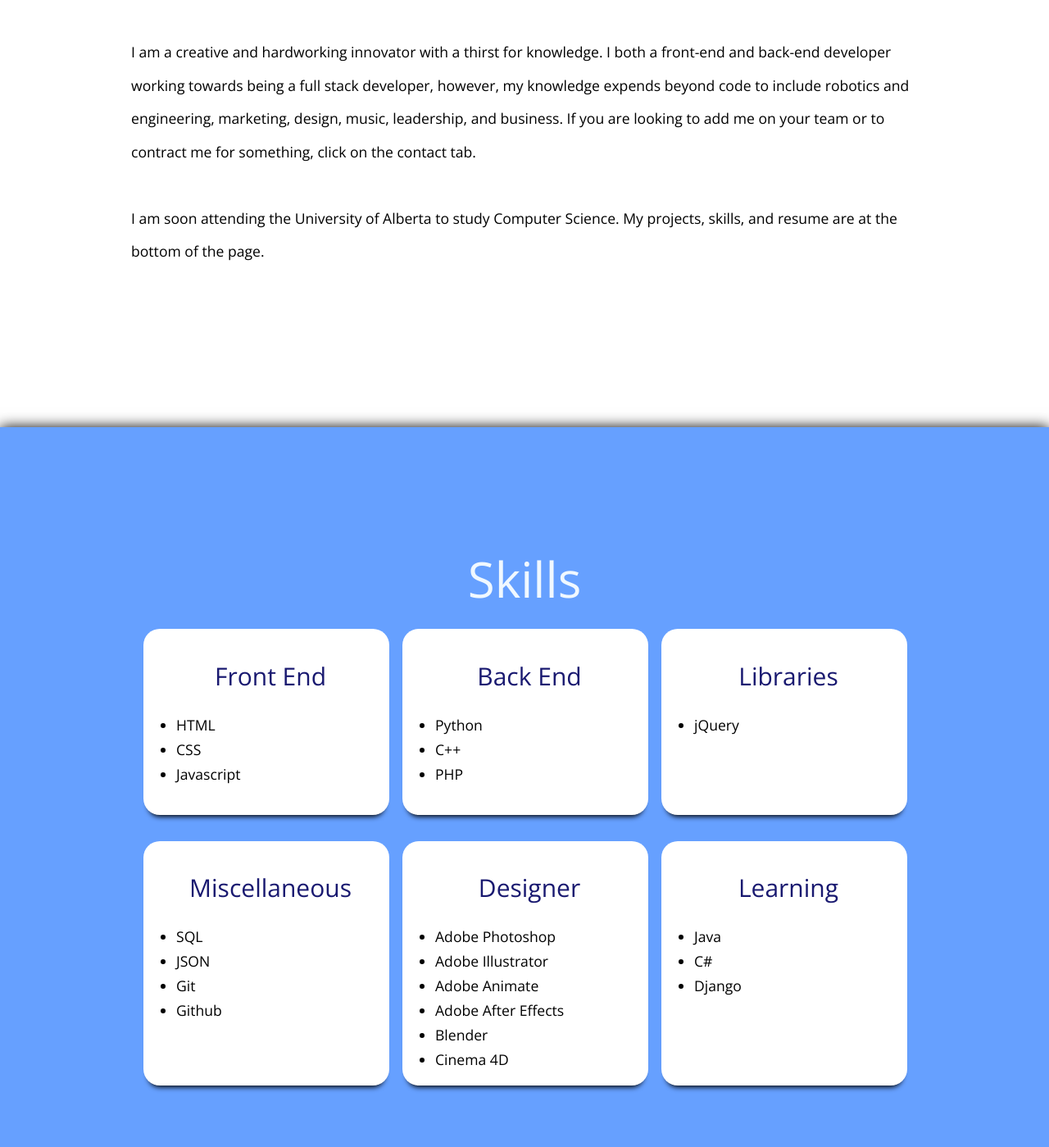
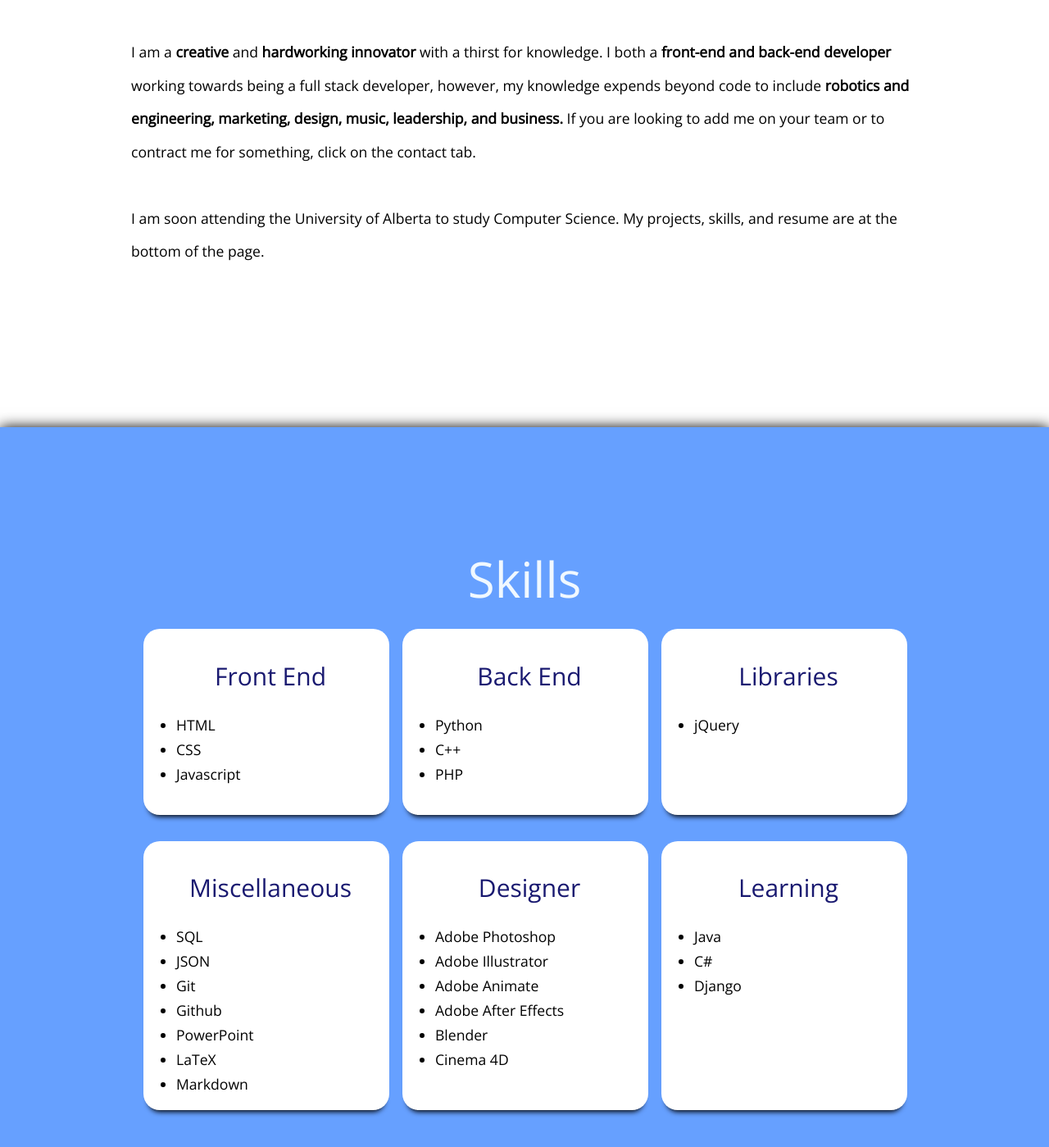
Before and after one commit to Zeyu-Li/andrew_li, a plain HTML site: page coding.html in a window 1280 px wide. Shown: the part 1079-2478 px from the top of the page at 82% size. Drawn offline with nearby package versions, Linux system fonts and the light colour scheme.

Commit message:
updated readme and a few other small changes

```diff
--- a/coding.html
+++ b/coding.html
@@ -252,7 +252,7 @@
             <div class="block" id="about">
 
                 <h1 class="whiteBody">About Andrew </h1>
-                <p><br>I am a creative and hardworking innovator with a thirst for knowledge. I both a front-end and back-end developer working towards being a full stack developer, however, my knowledge expends beyond code to include robotics and engineering, marketing, design, music, leadership, and business. If you are looking to add me on your team or to contract me for something, click on the contact tab.<br><br> I am soon attending the University of Alberta to study Computer Science. My projects, skills, and resume are at the bottom of the page. </p>
+                <p><br>I am a <b>creative</b> and <b>hardworking innovator</b> with a thirst for knowledge. I both a <b>front-end and back-end developer</b> working towards being a full stack developer, however, my knowledge expends beyond code to include <b>robotics and engineering, marketing, design, music, leadership, and business.</b> If you are looking to add me on your team or to contract me for something, click on the contact tab.<br><br> I am soon attending the University of Alberta to study Computer Science. My projects, skills, and resume are at the bottom of the page. </p>
 
             </div>
             <div class="block blue skill">
@@ -285,6 +285,9 @@
                         <li>JSON</li>
                         <li>Git</li>
                         <li>Github</li>
+                        <li>PowerPoint</li>
+                        <li>LaTeX</li>
+                        <li>Markdown</li>
                     </ul></div>
                     <div class="box"> <h2>Designer</h2>
                     <ul>
```
Also changed, not shown: blog.html (+1 -1 lines), other.html (+1 -1 lines), 1 other file.
